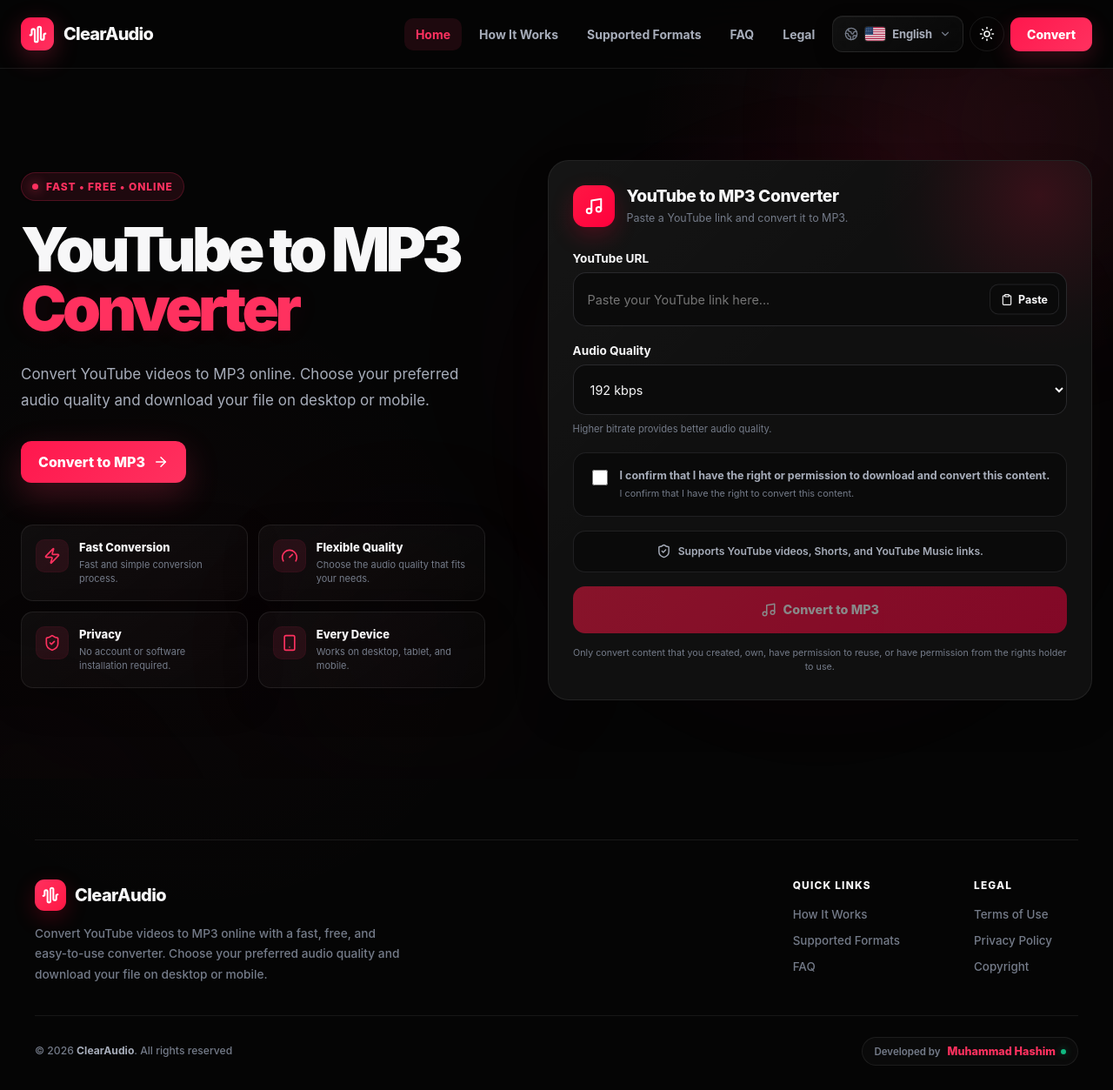
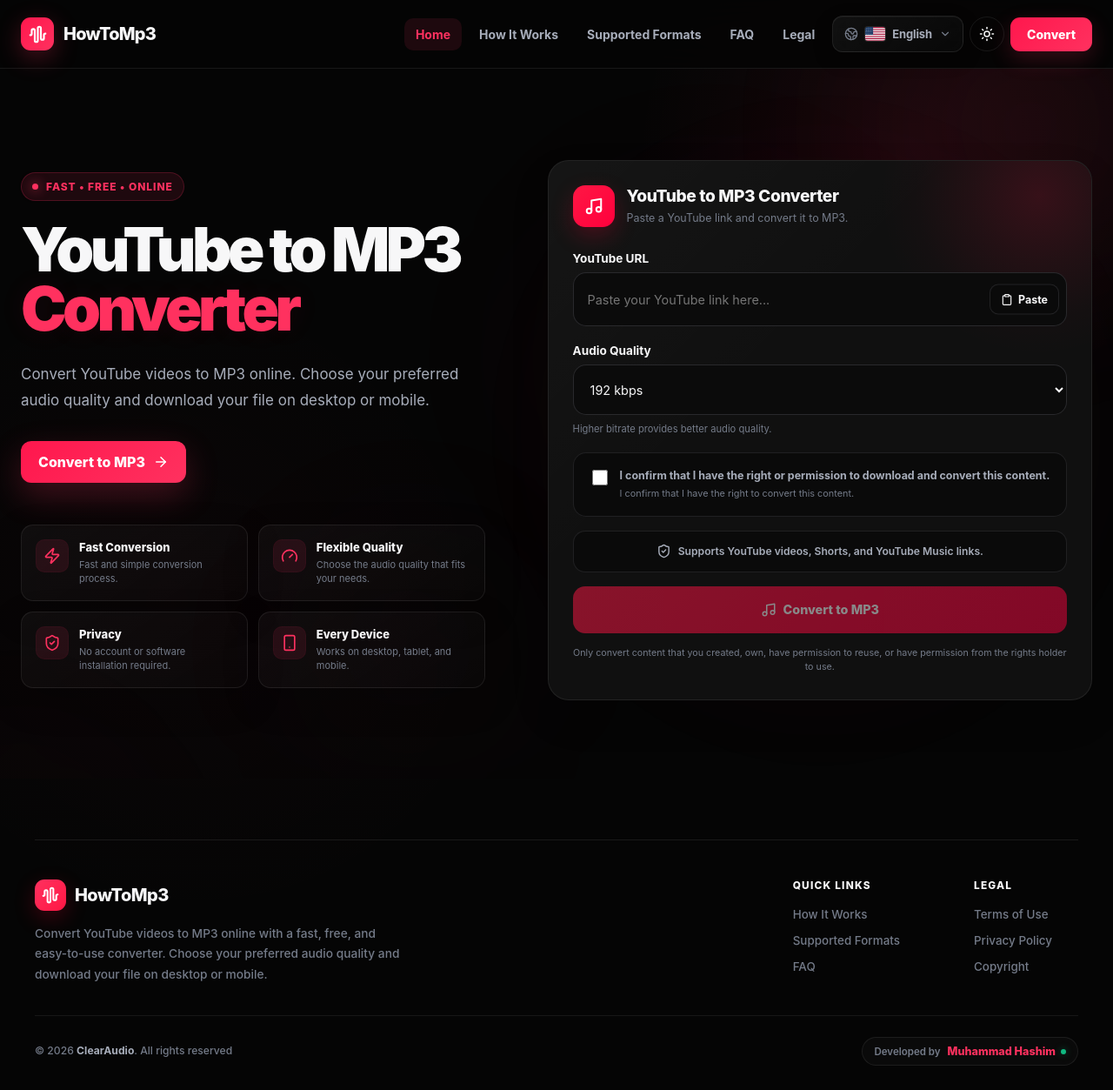
Before and after one commit to Muhammad-hashim-dev/Best-Youtube-to-Mp3-Converter, a React (Vite) app: page / in a window 1280 px wide. Shown: the whole page at 87% size. Built offline with nearby package versions, Linux system fonts and the light colour scheme.

Commit message:
change name

```diff
--- a/index.html
+++ b/index.html
@@ -18,7 +18,7 @@
 
     <!-- SEO Title -->
     <title>
-      YouTube to MP3 Converter – Free, Fast & Ad-Free | ClearAudio
+      YouTube to MP3 Converter – Free, Fast & Ad-Free | HowToMp3
     </title>
 
     <!-- SEO Description -->
--- a/src/App.jsx
+++ b/src/App.jsx
@@ -488,7 +488,7 @@
               <AudioWaveform size={21} strokeWidth={2.5} />
             </div>
 
-            <span className="brandName">ClearAudio</span>
+            <span className="brandName">HowToMp3</span>
           </button>
 
           {/* DESKTOP NAV */}
--- a/src/components/Footer.jsx
+++ b/src/components/Footer.jsx
@@ -44,7 +44,7 @@
                 <AudioWaveform size={20} strokeWidth={2.5} />
               </span>
 
-              <span className="footerBrandName">ClearAudio</span>
+              <span className="footerBrandName">HowToMp3</span>
             </button>
 
             <p className="footerDescription">{t.footer.description}</p>
```
